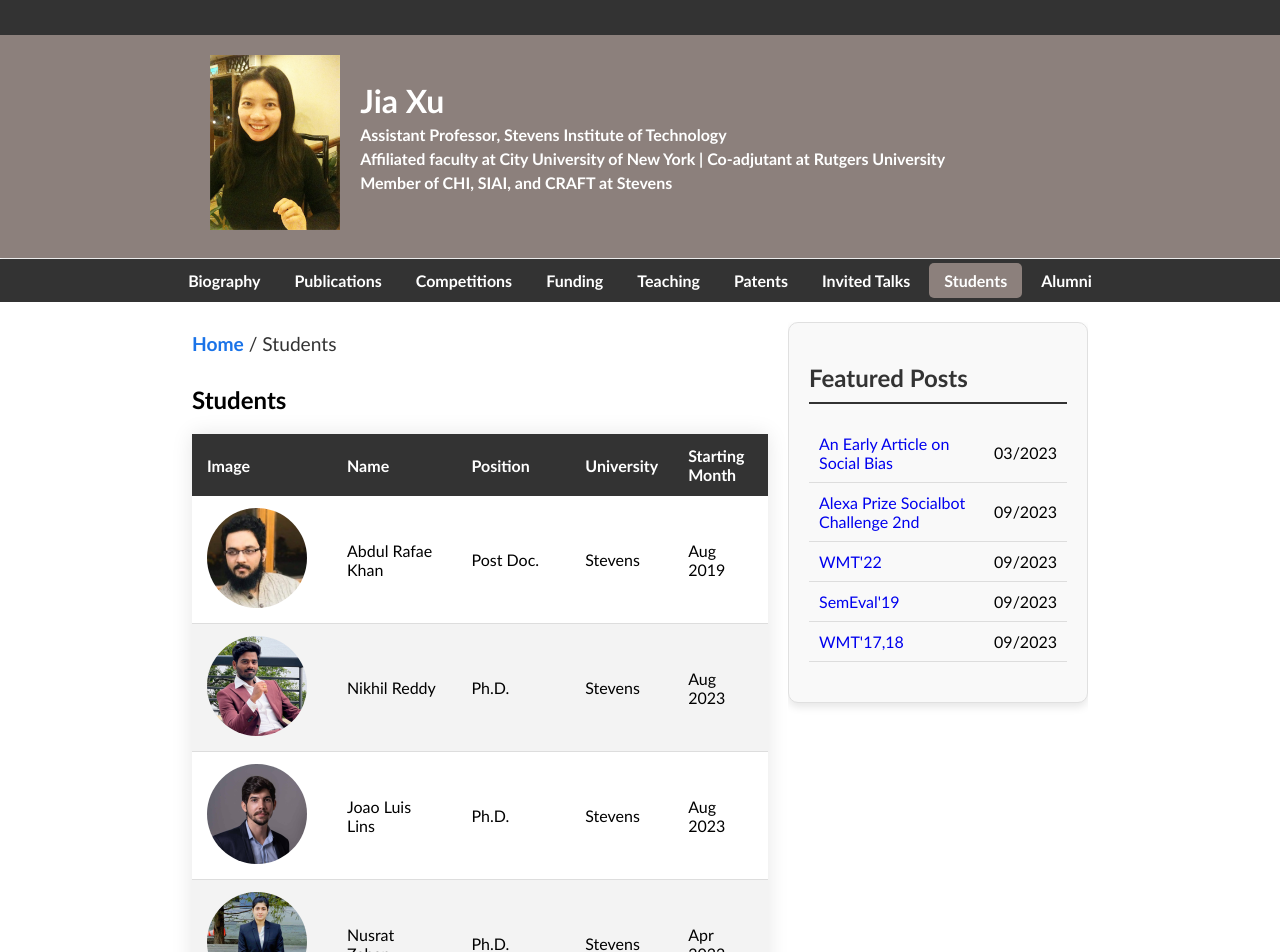
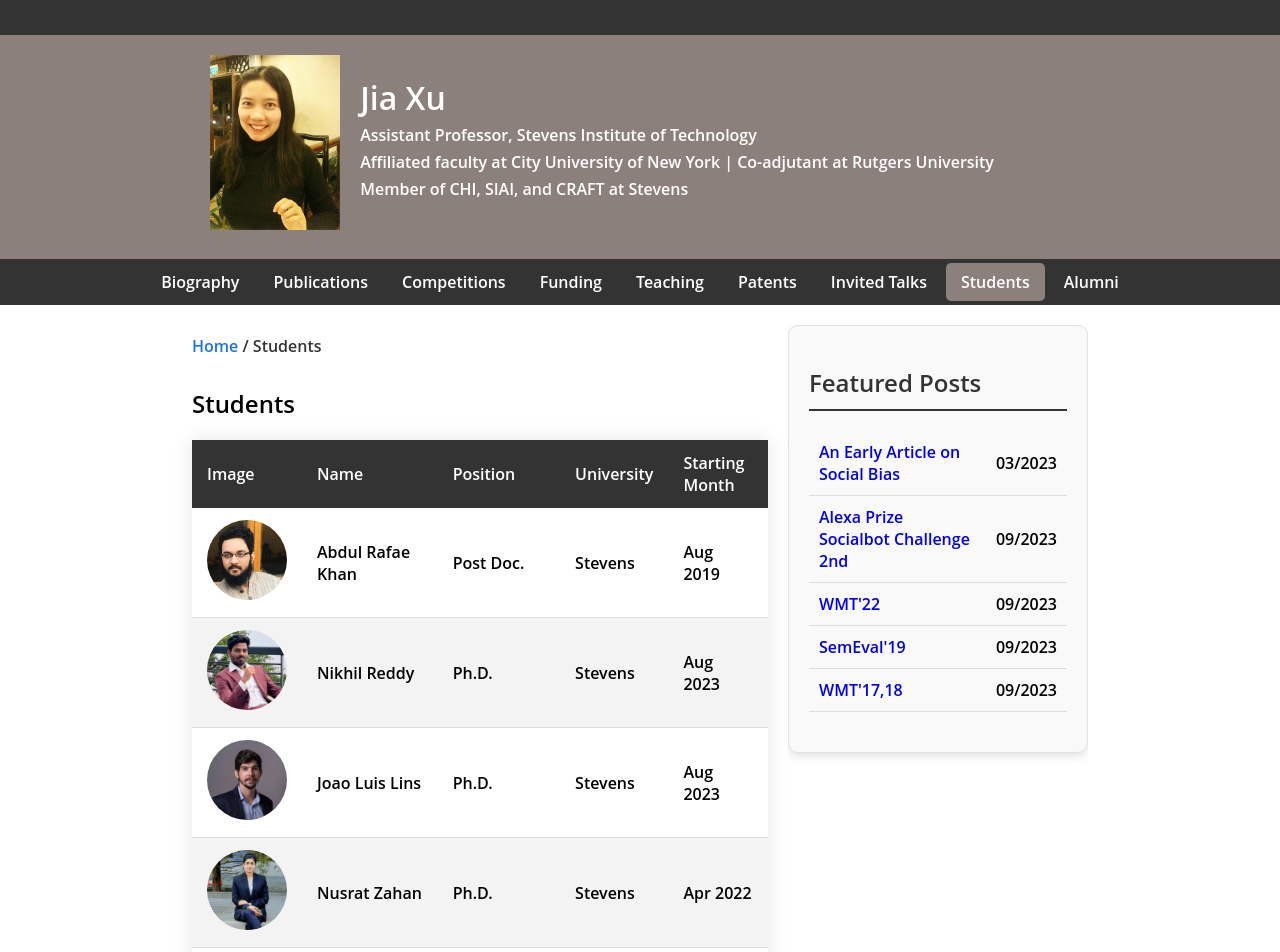
Before and after one commit to notnikhilreddy2/portfolio-jia, a plain HTML site: page students.html in a window 1280 px wide. Shown: the top 952 px of the page. Drawn offline with Linux system fonts and the light colour scheme.

Commit message:
font size fix, open sans semibold

```diff
--- a/styles.css
+++ b/styles.css
@@ -1,9 +1,10 @@
 body {
-    font-family: 'Gill Sans', sans-serif;
+    font-family: 'Open Sans SemiBold', sans-serif;
     margin: 0;
     padding: 0;
     background-color: #ffffff;
     color: #000000;
+    font-size: 1em; /* Regular text size */
 }
 
 iframe {
@@ -17,7 +18,7 @@ iframe {
     background-color: #333333; /* Black line */
     height: 35px; /* Height of the black line */
     width: 100%;
-    position:absolute;
+    position: absolute;
     top: 0;
     left: 0;
 }
@@ -28,7 +29,6 @@ header {
     text-align: left; /* Align content to the left */
     box-shadow: 0 2px 4px rgba(0, 0, 0, 0.1);
 }
-
 
 .header-content {
     display: flex;
@@ -106,7 +106,6 @@ nav ul li a.active, nav ul li a:hover {
 
 .breadcrumb {
     padding: 10px 0;
-    font-size: 1.2em;
     color: #333333;
 }
 
@@ -176,11 +175,11 @@ section {
 #news h2, #announcements h2 {
     text-transform: uppercase;
     color: #333;
+    font-size: 1.5em; /* Page title size */
 }
 
 #about {
     margin-top: 40px;
-    font-size: 1.1em;
     color: #333;
 }
 
@@ -212,7 +211,7 @@ section {
 .featured-posts h2 {
     color: #333;
     margin-bottom: 20px;
-    font-size: 1.5em;
+    font-size: 1.5em; /* Page title size */
     border-bottom: 2px solid #333;
     padding-bottom: 10px;
 }
@@ -222,8 +221,6 @@ section {
 }
 
 .post p {
-    font-size: 1em;
-    color: #333;
     margin: 0;
 }
 
@@ -257,7 +254,6 @@ hr {
     color: #d68b45;
     font-weight: bold;
     text-decoration: none;
-    font-size: 1.2em;
 }
 
 .publications-list li a:hover {
@@ -312,7 +308,6 @@ hr {
     width: 100%;
     border-collapse: collapse;
     margin: 20px 0;
-    font-size: 18px;
     text-align: left;
 }
 
@@ -321,7 +316,7 @@ hr {
 }
 
 .funding-table thead th {
-    background-color: #333;;
+    background-color: #333;
     color: #ffffff;
 }
 
@@ -334,7 +329,7 @@ hr {
 }
 
 .funding-table tbody tr:last-of-type {
-    border-bottom: 2px solid #333;;
+    border-bottom: 2px solid #333;
 }
 
 .funding-table tbody tr:hover {
@@ -355,7 +350,6 @@ hr {
     color: #d68b45;
     font-weight: bold;
     text-decoration: none;
-    font-size: 1.2em;
 }
 
 .courses-list li a:hover {
@@ -394,95 +388,12 @@ hr {
     background-color: #0056b3;
 }
 
-/* New styles for tables */
-.table {
-    width: 100%;
-    border-collapse: collapse;
-    margin: 20px 0;
-    font-size: 1em;
-    min-width: 400px;
-    box-shadow: 0 0 20px rgba(0, 0, 0, 0.1);
-}
-
-.table thead tr {
-    background-color: #007bff;
-    color: #ffffff;
-    text-align: left;
-}
-
-.table th,
-.table td {
-    padding: 12px 15px;
-}
-
-.table tbody tr {
-    border-bottom: 1px solid #dddddd;
-}
-
-.table tbody tr:nth-of-type(even) {
-    background-color: #f3f3f3;
-}
-
-.table tbody tr:last-of-type {
-    border-bottom: 2px solid #333;
-}
-
-.table tbody tr:hover {
-    background-color: #f1f1f1;
-    cursor: pointer;
-}
-
 /* New styles for students.html */
 .student-photo {
     width: 80px;
     height: 80px;
     border-radius: 50%;
     object-fit: cover;
-}
-
-.table {
-    width: 100%;
-    border-collapse: collapse;
-    margin: 20px 0;
-    font-size: 1em;
-    min-width: 400px;
-    box-shadow: 0 0 20px rgba(0, 0, 0, 0.1);
-}
-
-.table thead tr {
-    background-color: #333;
-    color: #ffffff;
-    text-align: left;
-}
-
-.table th,
-.table td {
-    padding: 12px 15px;
-}
-
-.table tbody tr {
-    border-bottom: 1px solid #dddddd;
-}
-
-.table tbody tr:nth-of-type(even) {
-    background-color: #f3f3f3;
-}
-
-.table tbody tr:last-of-type {
-    border-bottom: 2px solid #333;
-}
-
-.table tbody tr:hover {
-    background-color: #f1f1f1;
-    cursor: pointer;
-}
-
-/* New styles for students.html */
-.student-photo {
-    width: 100px;
-    height: auto;
-    border-radius: 50%;
-    margin-right: 10px;
 }
 
 .current-courses ul, .past-courses ul {
@@ -499,7 +410,6 @@ hr {
 }
 
 .current-courses li a, .past-courses li a {
-    font-size: 1.2em;
     color: #0073e6;
     text-decoration: none;
 }
@@ -539,7 +449,6 @@ footer {
 }
 
 .footer-content {
-    font-size: 1em;
     color: #333;
 }
 
```
Also changed, not shown: index.html (+5 -3 lines), 1 other file.
